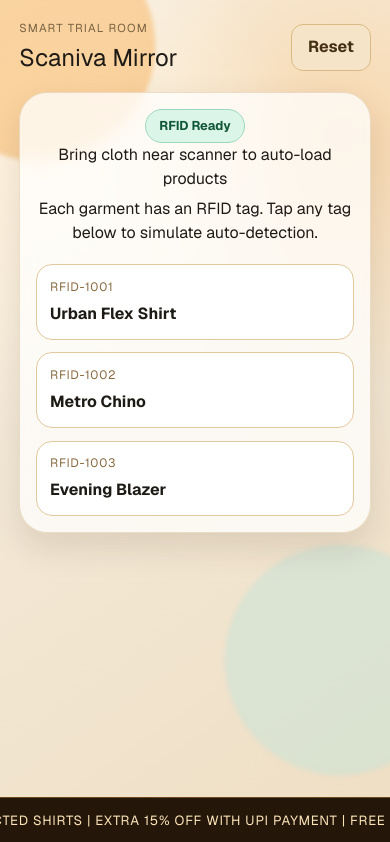
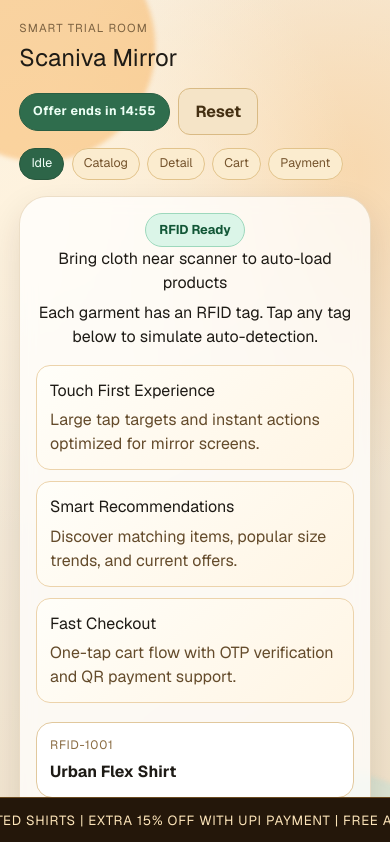
Before and after one commit to rahulkumarbth88048/scaniva-trial-fe, a Next.js app: page / in a window 390 px wide. Shown: the top 842 px of the page. Built offline with nearby package versions, Linux system fonts and the light colour scheme.

Commit message:
initial app

```diff
--- a/app/globals.css
+++ b/app/globals.css
@@ -75,7 +75,9 @@ body {
   display: flex;
   align-items: center;
   justify-content: space-between;
-  margin-bottom: 1rem;
+  gap: 0.8rem;
+  margin-bottom: 0.8rem;
+  flex-wrap: wrap;
 }
 
 .eyebrow {
@@ -91,6 +93,47 @@ body {
   font-size: clamp(1.5rem, 4vw, 2.4rem);
 }
 
+.timer-badge {
+  margin: 0;
+  padding: 0.55rem 0.8rem;
+  border-radius: 999px;
+  background: #2f6d4d;
+  color: #edfff5;
+  border: 1px solid #2a5e43;
+  font-size: 0.78rem;
+  font-weight: 700;
+  letter-spacing: 0.03em;
+}
+
+.journey-strip {
+  margin-bottom: 1rem;
+  display: flex;
+  gap: 0.45rem;
+  flex-wrap: wrap;
+}
+
+.journey-step {
+  text-transform: capitalize;
+  font-size: 0.78rem;
+  background: #fbeccf;
+  color: #75542d;
+  border: 1px solid #e2c38b;
+  border-radius: 999px;
+  padding: 0.35rem 0.7rem;
+}
+
+.journey-step.active {
+  background: #2d6548;
+  color: #f0fff8;
+  border-color: #28573d;
+}
+
+.journey-step.done {
+  background: #d9efde;
+  color: #1f5637;
+  border-color: #9fceb0;
+}
+
 .panel {
   border-radius: 28px;
   background: rgba(255, 255, 255, 0.74);
@@ -98,6 +141,7 @@ body {
   border: 1px solid rgba(191, 154, 90, 0.3);
   box-shadow: 0 14px 35px rgba(49, 28, 0, 0.12);
   padding: clamp(1rem, 2.6vw, 2rem);
+  animation: panelIn 0.5s ease;
 }
 
 .center-panel {
@@ -119,6 +163,32 @@ body {
   font-weight: 650;
 }
 
+.highlight-grid {
+  margin-top: 1rem;
+  margin-bottom: 1rem;
+  display: grid;
+  gap: 0.7rem;
+  grid-template-columns: repeat(auto-fit, minmax(200px, 1fr));
+}
+
+.highlight-card {
+  text-align: left;
+  padding: 0.8rem;
+  border-radius: 14px;
+  border: 1px solid #ecd3ab;
+  background: linear-gradient(140deg, #fffef9, #fff5e4);
+}
+
+.highlight-card h3,
+.highlight-card p {
+  margin: 0;
+}
+
+.highlight-card p {
+  margin-top: 0.35rem;
+  color: #644b2b;
+}
+
 .tag-grid {
   display: grid;
   gap: 0.8rem;
@@ -137,6 +207,7 @@ body {
   text-align: left;
   transition: transform 0.2s ease;
   cursor: pointer;
+  min-height: 44px;
 }
 
 .tag-btn:hover {
@@ -160,6 +231,58 @@ body {
 
 .section-head h2 {
   margin: 0;
+}
+
+.engagement-band {
+  display: flex;
+  justify-content: space-between;
+  align-items: center;
+  flex-wrap: wrap;
+  gap: 0.7rem;
+  margin-bottom: 1rem;
+  padding: 0.8rem;
+  border-radius: 14px;
+  background: linear-gradient(140deg, #f8f2ff, #fff5e6);
+  border: 1px solid #e0cff6;
+}
+
+.band-label {
+  margin: 0;
+  font-size: 0.77rem;
+  letter-spacing: 0.05em;
+  text-transform: uppercase;
+  color: #654e80;
+}
+
+.score-row {
+  display: flex;
+  align-items: center;
+  gap: 0.6rem;
+}
+
+.score-track {
+  width: min(250px, 50vw);
+  height: 10px;
+  border-radius: 999px;
+  background: #eadcf8;
+  overflow: hidden;
+}
+
+.score-track span {
+  display: block;
+  height: 100%;
+  background: linear-gradient(90deg, #7f66cc, #f7a94c);
+  transition: width 0.35s ease;
+}
+
+.pulse-chip {
+  margin: 0;
+  padding: 0.45rem 0.7rem;
+  border-radius: 999px;
+  background: #342449;
+  color: #f8ecff;
+  font-size: 0.78rem;
+  animation: pulse 1.6s ease-in-out infinite;
 }
 
 .swiper-wrap {
@@ -204,6 +327,7 @@ body {
   display: flex;
   align-items: baseline;
   gap: 0.7rem;
+  flex-wrap: wrap;
 }
 
 .price-now {
@@ -221,6 +345,15 @@ body {
   color: #6d5a42;
 }
 
+.offer-line {
+  margin: 0;
+  background: #ebf8f0;
+  border: 1px solid #b9dfc9;
+  border-radius: 10px;
+  color: #215235;
+  padding: 0.45rem 0.6rem;
+}
+
 .color-row {
   display: flex;
   gap: 0.45rem;
@@ -231,6 +364,13 @@ body {
   height: 20px;
   border-radius: 100%;
   border: 1px solid #b28f62;
+}
+
+.swipe-hint {
+  margin: 0.8rem 0 0;
+  text-align: center;
+  color: #6e5330;
+  font-size: 0.85rem;
 }
 
 .dots {
@@ -274,6 +414,14 @@ body {
   margin: 0;
 }
 
+.confidence-note {
+  display: inline-block;
+  background: #4d4737;
+  border: 1px solid #756f5f;
+  border-radius: 10px;
+  padding: 0.45rem 0.55rem;
+}
+
 .choice-row {
   display: flex;
   flex-wrap: wrap;
@@ -286,6 +434,7 @@ body {
   border-radius: 12px;
   padding: 0.5rem 0.7rem;
   cursor: pointer;
+  min-height: 44px;
 }
 
 .choice.active {
@@ -321,10 +470,20 @@ body {
   display: flex;
   justify-content: space-between;
   align-items: center;
+  gap: 0.6rem;
+  flex-wrap: wrap;
 }
 
 .checkout-row p {
   margin: 0;
+}
+
+.save-badge {
+  color: #205735;
+  background: #e6f6ec;
+  border: 1px solid #b2dabc;
+  border-radius: 999px;
+  padding: 0.42rem 0.65rem;
 }
 
 .payment-panel {
@@ -333,6 +492,12 @@ body {
 
 .payment-panel h2 {
   margin-top: 0;
+}
+
+.success-note {
+  margin: 0 0 1rem;
+  color: #2b5e46;
+  font-weight: 650;
 }
 
 .qr-box {
@@ -377,6 +542,7 @@ body {
   background: #2f6d4d;
   color: #f3fff8;
   padding: 0.7rem 1rem;
+  min-height: 44px;
 }
 
 .solid-btn:disabled {
@@ -389,6 +555,7 @@ body {
   color: #442f12;
   padding: 0.64rem 1rem;
   border: 1px solid #d9ba84;
+  min-height: 44px;
 }
 
 .mini-btn {
@@ -397,6 +564,7 @@ body {
   background: #fff7e9;
   border: 1px solid #debf8e;
   color: #5c431f;
+  min-height: 38px;
 }
 
 .nav-btn {
@@ -404,6 +572,13 @@ body {
   height: 44px;
   background: #fcefd7;
   border: 1px solid #e2c590;
+}
+
+button:focus-visible,
+input:focus-visible,
+article[role="button"]:focus-visible {
+  outline: 3px solid #24583e;
+  outline-offset: 2px;
 }
 
 .overlay {
@@ -423,11 +598,33 @@ body {
   border-radius: 18px;
   padding: 1rem;
   box-shadow: 0 16px 42px rgba(0, 0, 0, 0.22);
+  max-height: calc(100vh - 2rem);
+  overflow-y: auto;
 }
 
 .otp-modal h3,
 .otp-modal p {
   margin-top: 0;
+}
+
+.modal-head {
+  display: flex;
+  align-items: flex-start;
+  justify-content: space-between;
+  gap: 0.8rem;
+}
+
+.icon-btn {
+  width: 36px;
+  height: 36px;
+  border-radius: 999px;
+  border: 1px solid #d8b57f;
+  background: #fff;
+  color: #4a3210;
+  cursor: pointer;
+  font-size: 1.1rem;
+  line-height: 1;
+  flex-shrink: 0;
 }
 
 .otp-modal label {
@@ -450,6 +647,10 @@ body {
 .error-text {
   color: #b8182f;
   margin: 0.2rem 0 0.8rem;
+}
+
+.otp-modal .inline-actions {
+  justify-content: flex-end;
 }
 
 .offer-marquee {
@@ -498,6 +699,35 @@ body {
   }
 }
 
+@keyframes pulse {
+  0% {
+    transform: scale(1);
+    opacity: 0.9;
+  }
+
+  50% {
+    transform: scale(1.02);
+    opacity: 1;
+  }
+
+  100% {
+    transform: scale(1);
+    opacity: 0.9;
+  }
+}
+
+@keyframes panelIn {
+  from {
+    opacity: 0;
+    transform: translateY(10px);
+  }
+
+  to {
+    opacity: 1;
+    transform: translateY(0);
+  }
+}
+
 @media (max-width: 860px) {
   .detail-layout {
     grid-template-columns: 1fr;
@@ -515,4 +745,8 @@ body {
   .product-card {
     min-height: auto;
   }
+
+  .score-track {
+    width: min(190px, 52vw);
+  }
 }
--- a/app/page.tsx
+++ b/app/page.tsx
@@ -1,6 +1,6 @@
 "use client";
 
-import { useMemo, useState } from "react";
+import { useCallback, useEffect, useMemo, useState } from "react";
 
 type Product = {
   id: string;
@@ -130,9 +130,39 @@ export default function Home() {
   const [otp, setOtp] = useState("");
   const [formError, setFormError] = useState("");
   const [itemToAdd, setItemToAdd] = useState<CartItem | null>(null);
+  const [offerCountdown, setOfferCountdown] = useState(900);
 
   const activeProduct = detected[activeIndex] ?? null;
   const qrMask = useMemo(() => createQrMask(), []);
+  const screenOrder: Screen[] = ["idle", "catalog", "detail", "cart", "payment"];
+
+  useEffect(() => {
+    const timer = setInterval(() => {
+      setOfferCountdown((prev) => (prev > 0 ? prev - 1 : 0));
+    }, 1000);
+
+    return () => clearInterval(timer);
+  }, []);
+
+  const closeOtpForm = useCallback(() => {
+    setShowOtpForm(false);
+    setFormError("");
+    setOtp("");
+    setItemToAdd(null);
+  }, []);
+
+  useEffect(() => {
+    if (!showOtpForm) return;
+
+    const handleEscape = (event: KeyboardEvent) => {
+      if (event.key === "Escape") {
+        closeOtpForm();
+      }
+    };
+
+    window.addEventListener("keydown", handleEscape);
+    return () => window.removeEventListener("keydown", handleEscape);
+  }, [showOtpForm, closeOtpForm]);
 
   const scanTag = (product: Product) => {
     setDetected((prev) => {
@@ -176,14 +206,18 @@ export default function Home() {
     }
 
     setCartItems((prev) => [...prev, itemToAdd]);
-    setShowOtpForm(false);
-    setItemToAdd(null);
-    setOtp("");
-    setFormError("");
+    closeOtpForm();
     setScreen("cart");
   };
 
   const total = cartItems.reduce((sum, item) => sum + item.product.discountPrice, 0);
+  const originalTotal = cartItems.reduce((sum, item) => sum + item.product.price, 0);
+  const totalSavings = originalTotal - total;
+  const styleScore = activeProduct
+    ? 72 + ((activeIndex + cartItems.length + detected.length) % 24)
+    : 0;
+  const minutes = String(Math.floor(offerCountdown / 60)).padStart(2, "0");
+  const seconds = String(offerCountdown % 60).padStart(2, "0");
 
   return (
     <div className="trialroom-app">
@@ -196,10 +230,28 @@ export default function Home() {
             <p className="eyebrow">Smart Trial Room</p>
             <h1>Scaniva Mirror</h1>
           </div>
-          <button className="ghost-btn" onClick={() => setScreen("idle")}>
-            Reset
-          </button>
+          <div className="inline-actions">
+            <p className="timer-badge">Offer ends in {minutes}:{seconds}</p>
+            <button className="ghost-btn" onClick={() => setScreen("idle")}>
+              Reset
+            </button>
+          </div>
         </header>
+
+        <nav className="journey-strip" aria-label="Journey progress">
+          {screenOrder.map((step, index) => {
+            const active = screen === step;
+            const done = screenOrder.indexOf(screen) > index;
+            return (
+              <span
+                key={step}
+                className={active ? "journey-step active" : done ? "journey-step done" : "journey-step"}
+              >
+                {step}
+              </span>
+            );
+          })}
+        </nav>
 
         {screen === "idle" && (
           <section className="panel center-panel">
@@ -208,6 +260,20 @@ export default function Home() {
             <p>
               Each garment has an RFID tag. Tap any tag below to simulate auto-detection.
             </p>
+            <div className="highlight-grid">
+              <article className="highlight-card">
+                <h3>Touch First Experience</h3>
+                <p>Large tap targets and instant actions optimized for mirror screens.</p>
+              </article>
+              <article className="highlight-card">
+                <h3>Smart Recommendations</h3>
+                <p>Discover matching items, popular size trends, and current offers.</p>
+              </article>
+              <article className="highlight-card">
+                <h3>Fast Checkout</h3>
+                <p>One-tap cart flow with OTP verification and QR payment support.</p>
+              </article>
+            </div>
             <div className="tag-grid">
               {PRODUCTS.map((item) => (
                 <button
@@ -240,6 +306,19 @@ export default function Home() {
               </div>
             </div>
 
+            <div className="engagement-band">
+              <div>
+                <p className="band-label">Style Match Score</p>
+                <div className="score-row">
+                  <strong>{styleScore}%</strong>
+                  <div className="score-track">
+                    <span style={{ width: `${styleScore}%` }} />
+                  </div>
+                </div>
+              </div>
+              <p className="pulse-chip">Trending in your store right now</p>
+            </div>
+
             {activeProduct ? (
               <>
                 <div className="swiper-wrap">
@@ -250,13 +329,23 @@ export default function Home() {
                         prev === 0 ? detected.length - 1 : prev - 1,
                       )
                     }
+                    aria-label="Show previous product"
+                    type="button"
                   >
-                    ◀
+                    {"<"}
                   </button>
 
                   <article
                     className="product-card"
                     onClick={() => openDetail(activeProduct)}
+                    role="button"
+                    tabIndex={0}
+                    onKeyDown={(event) => {
+                      if (event.key === "Enter" || event.key === " ") {
+                        event.preventDefault();
+                        openDetail(activeProduct);
+                      }
+                    }}
                   >
                     <p className="type-pill">{activeProduct.type}</p>
                     <h3>{activeProduct.name}</h3>
@@ -271,6 +360,13 @@ export default function Home() {
                     </div>
                     <p className="meta-row">
                       Sizes: {activeProduct.sizes.join(" / ")}
+                    </p>
+                    <p className="offer-line">
+                      You save{" "}
+                      <strong>
+                        {formatPrice(activeProduct.price - activeProduct.discountPrice)}
+                      </strong>{" "}
+                      on this item
                     </p>
                     <div className="color-row">
                       {activeProduct.colors.map((color) => (
@@ -292,6 +388,7 @@ export default function Home() {
                           activeProduct.colors[0].name,
                         );
                       }}
+                      type="button"
                     >
                       Add To Cart
                     </button>
@@ -304,8 +401,10 @@ export default function Home() {
                         prev === detected.length - 1 ? 0 : prev + 1,
                       )
                     }
+                    aria-label="Show next product"
+                    type="button"
                   >
-                    ▶
+                    {">"}
                   </button>
                 </div>
 
@@ -315,9 +414,15 @@ export default function Home() {
                       key={item.id}
                       className={index === activeIndex ? "dot active" : "dot"}
                       onClick={() => setActiveIndex(index)}
+                      aria-label={`View product ${index + 1}`}
+                      type="button"
                     />
                   ))}
                 </div>
+
+                <p className="swipe-hint">
+                  Tap product for detail view and bring-to-me request.
+                </p>
               </>
             ) : (
               <p>No product detected.</p>
@@ -395,6 +500,7 @@ export default function Home() {
                 Selected: <strong>{selectedSize}</strong> /{" "}
                 <strong>{selectedColor}</strong>
               </p>
+              <p className="confidence-note">89% customers liked this fit combination</p>
               <button className="solid-btn">Notify Staff</button>
             </aside>
           </section>
@@ -431,6 +537,7 @@ export default function Home() {
               <p>
                 Total <strong>{formatPrice(total)}</strong>
               </p>
+              <p className="save-badge">You saved {formatPrice(totalSavings)}</p>
               <button
                 className="solid-btn"
                 onClick={() => setScreen("payment")}
@@ -455,6 +562,7 @@ export default function Home() {
               ))}
             </div>
             <p className="meta-row">Order Amount: {formatPrice(total)}</p>
+            <p className="success-note">Secure payment. Your session auto-locks after payment.</p>
             <div className="inline-actions">
               <button className="ghost-btn" onClick={() => setScreen("cart")}>
                 Back To Cart
@@ -481,10 +589,22 @@ export default function Home() {
       </div>
 
       {showOtpForm && (
-        <div className="overlay">
-          <div className="otp-modal">
-            <h3>Complete Add To Cart</h3>
-            <p>Enter details and OTP verification.</p>
+        <div className="overlay" onClick={closeOtpForm}>
+          <div className="otp-modal" onClick={(event) => event.stopPropagation()}>
+            <div className="modal-head">
+              <div>
+                <h3>Complete Add To Cart</h3>
+                <p>Enter details and OTP verification.</p>
+              </div>
+              <button
+                className="icon-btn"
+                onClick={closeOtpForm}
+                aria-label="Close add to cart form"
+                type="button"
+              >
+                x
+              </button>
+            </div>
             <label>
               Name
               <input
@@ -506,17 +626,19 @@ export default function Home() {
               OTP
               <input
                 value={otp}
-                onChange={(event) => setOtp(event.target.value)}
+                onChange={(event) => setOtp(event.target.value.replace(/\D/g, ""))}
                 placeholder="6-digit OTP"
                 maxLength={6}
+                inputMode="numeric"
+                pattern="[0-9]*"
               />
             </label>
             {formError && <p className="error-text">{formError}</p>}
             <div className="inline-actions">
-              <button className="ghost-btn" onClick={() => setShowOtpForm(false)}>
+              <button className="ghost-btn" onClick={closeOtpForm} type="button">
                 Cancel
               </button>
-              <button className="solid-btn" onClick={confirmAddToCart}>
+              <button className="solid-btn" onClick={confirmAddToCart} type="button">
                 Verify & Add
               </button>
             </div>
```
